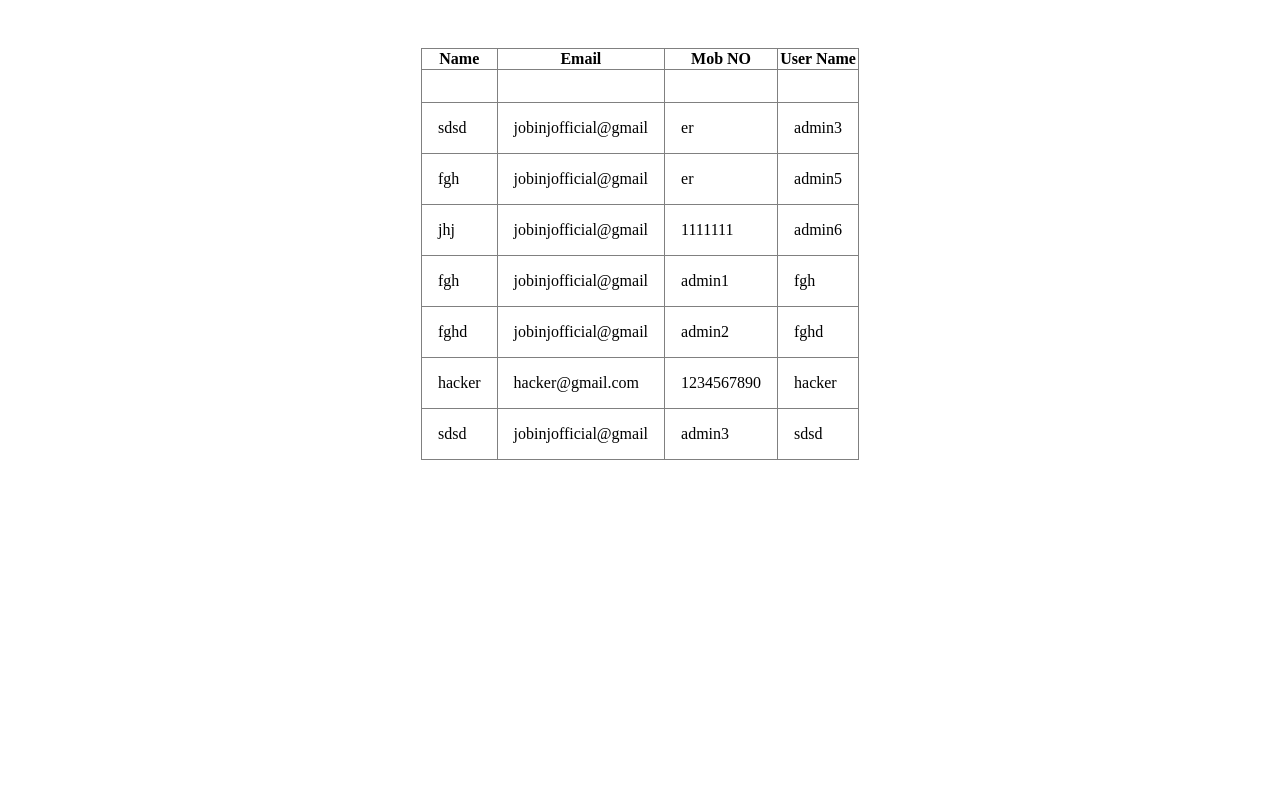
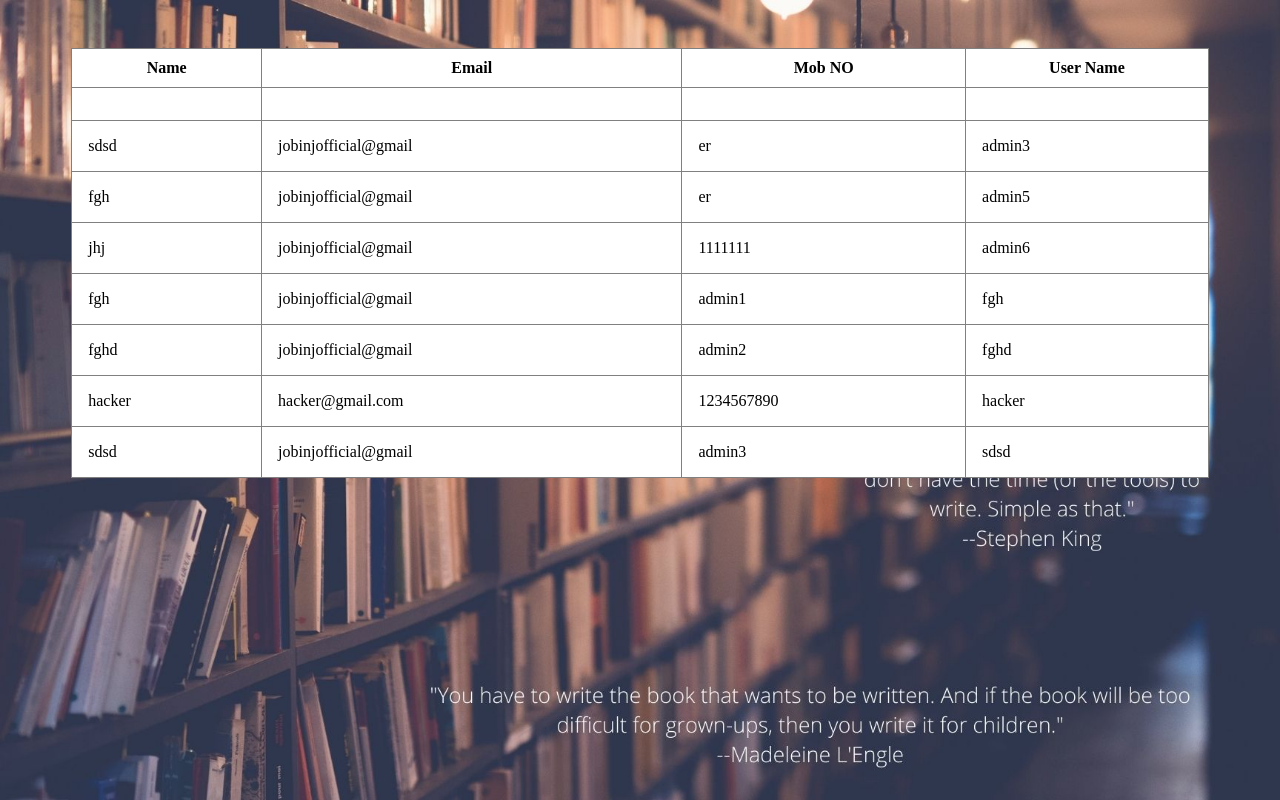
Before and after one commit to cmsubhadra/Library-Project-MCA-_-PHP, a PHP site: page /admin/view_student.php in a window 1280 px wide. Run offline with PHP 8.4, Linux system fonts and the light colour scheme; a user stored in the database is signed in; data comes from the database, SQL or seed files in the repository.

Commit message:
layout full fixed

```diff
--- a/admin/library/search.css
+++ b/admin/library/search.css
@@ -51,7 +51,6 @@ tr,td{
 
 body{
   background: url(images/bg.jpg);
-
   background-position:center;
   background-repeat: no-repeat;
   background-attachment: fixed;
--- /dev/null
+++ b/admin/library/table.css
@@ -0,0 +1,23 @@
+table{
+    width:90%;
+}
+
+tr,td{
+    padding:10px;
+    background-color:white;
+    color:black;
+}
+
+th{
+    background-color:white;
+    color:black;
+    padding:10px;
+}
+body{
+background: url(../../images/bg.jpg);
+background-position:center;
+background-repeat: no-repeat;
+background-attachment: fixed;
+background-size: cover;
+background-color: #464646;
+}
--- a/admin/view_student.php
+++ b/admin/view_student.php
@@ -7,6 +7,7 @@
 
 <html lang="en">
 <head>
+<link href="library/table.css" type="text/css" rel="stylesheet">
     <style>
     tr,td{
         padding:1em;
```
Also changed, not shown: admin/add_book.php (+15 -3 lines), admin/add_request.php (+4 -4 lines), admin/add_student.php (+13 -2 lines), students/view_book.php (+10 -1 lines), images/login.jpg (deleted).
